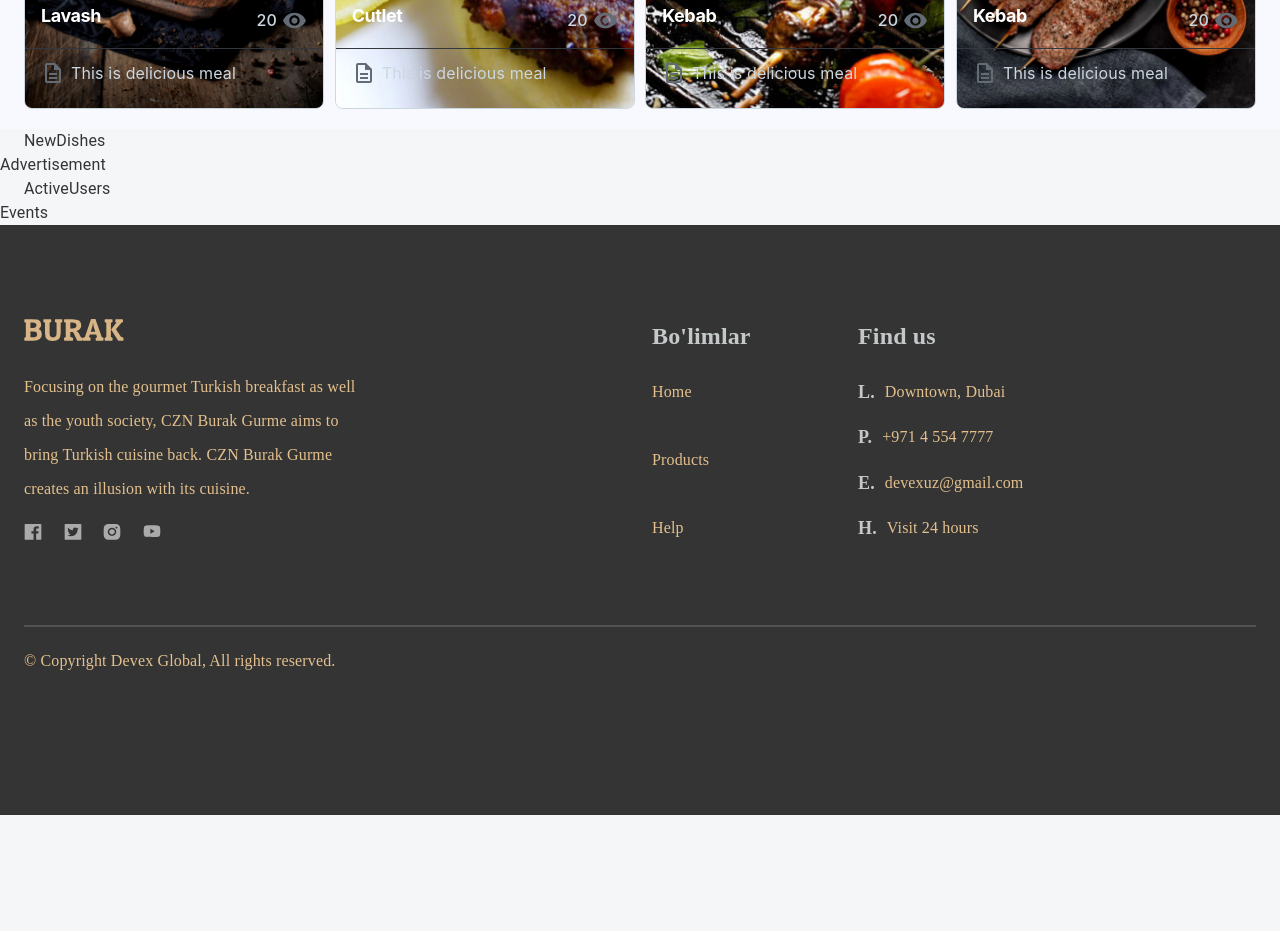
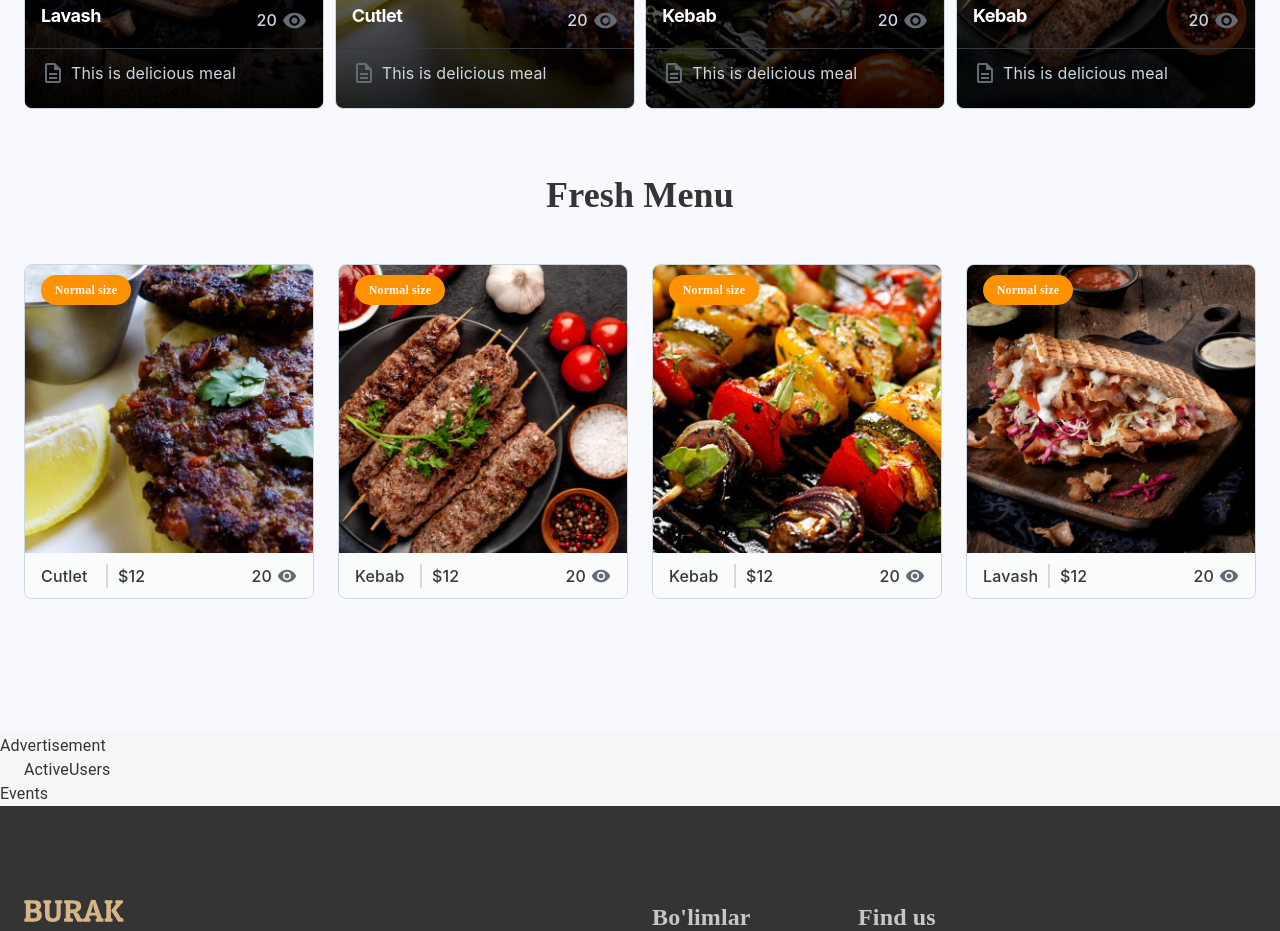
Before and after one commit to Max-MIT/burak-react, a React (Create React App) app: page / in a window 1280 px wide. Shown: the part 1460-2391 px from the top of the page. Before the commit the page ends 2275 px from the top, so only its background shows below. Built offline with nearby package versions, Linux system fonts and the light colour scheme.

Commit message:
feat: develop newDishes sectional component

```diff
--- a/src/app/screens/HomePage/NewDishes.tsx
+++ b/src/app/screens/HomePage/NewDishes.tsx
@@ -1,9 +1,64 @@
 import React from "react";
+import { Box, Container, Stack } from "@mui/material";
+import AspectRatio from "@mui/joy/AspectRatio";
+import Card from "@mui/joy/Card";
+import CardOverflow  from "@mui/joy/CardOverflow";
+import Typography from "@mui/joy/Typography";
+import {CssVarsProvider} from "@mui/joy/styles"
+import VisibilityIcon from "@mui/icons-material/Visibility";
+import Divider from "../../components/divider";
 
-import { Container } from "@mui/material";
+const newDishes = [
+    { productName: "Cutlet", imagePath: "/img/cutlet.webp" },
+    { productName: "Kebab", imagePath: "/img/kebab-fresh.webp" },
+    { productName: "Kebab", imagePath: "/img/kebab.webp" },
+    { productName: "Lavash", imagePath: "/img/lavash.webp" },
+];
 
 export default function NewDishes() {
-    return (<div>
-        <Container>NewDishes</Container>
-        </div>);
+    return (
+        <div className={"new-products-frame"}>
+        <Container>
+        <Stack className={"main"}>
+          <Box className={"category-title"}>Fresh Menu</Box>
+          <Stack className={"cards-frame"}>
+            <CssVarsProvider>
+                {newDishes.map((ele, index) => {
+                    return (
+                        <Card key={index} variant="outlined" className={"card"}>
+                            <CardOverflow>
+                                <div className="product-sale">Normal size</div>
+                                <AspectRatio ratio="1">
+                                    <img src={ele.imagePath} alt="" />
+                                </AspectRatio>
+                            </CardOverflow>
+
+                            <CardOverflow variant="soft" className="product-detail">
+                             <Stack  className="info">
+                                <Stack flexDirection={"row"}>
+                                    <Typography className={"title"}>
+                                        {ele.productName}
+                                    </Typography>
+                                    <Divider width="2" height="24" bg="#d9d9d9" />
+                                    <Typography className={"price"}>$12</Typography>
+                                </Stack>
+                                <Stack>
+                                    <Typography className={"views"}>
+                                        20
+                                        <VisibilityIcon
+                                        sx={{ fontSize: 20, marginLeft: "5px"}}
+                                        />
+                                    </Typography>
+                                </Stack>
+                               </Stack>
+                              </CardOverflow>
+                             </Card>
+                    );
+                })}
+            </CssVarsProvider>
+         </Stack>
+         </Stack>
+         </Container>
+         </div>
+    )
 }
--- a/src/app/screens/HomePage/PopularDishes.tsx
+++ b/src/app/screens/HomePage/PopularDishes.tsx
@@ -15,7 +15,7 @@
     { productName: "Cutlet", imagePath: "/img/cutlet.webp" },
     { productName: "Kebab", imagePath: "/img/kebab.webp" },
     { productName: "Kebab", imagePath: "/img/kebab-fresh.webp" },
-]
+];
 
 export default function PopularDishes() {
     return (
--- a/src/css/home.css
+++ b/src/css/home.css
@@ -93,7 +93,106 @@
     background: linear-gradient(
         to top,
         rgba(0, 0, 0, 0.4),
-        rgba(0, 0, 0, 0) 200 px
+        rgba(0, 0, 0, 0) 200px
     ),
     linear-gradient(to top, rgba(0, 0, 0, 0.8), rgba(0, 0, 0, 0) 300px);
    }
+
+   /** NEW PRODUCTS **/
+
+   .homepage .new-products-frame {
+    width: 100%;
+    height: 605px;
+    background: #f8f8ff;
+    display: flex;
+   }
+
+   .homepage .main {
+    margin-top: 45px;
+    display: flex;
+    flex-direction: column;
+    align-items: center;
+   }
+
+   .homepage .new-products-frame .category-title {
+    font-family: "Dansing Script";
+    font-style: normal;
+    font-weight: 700;
+    font-size: 36px;
+    line-height: 43px;
+   }
+
+   .homepage .new-products-frame .main .cards-frame {
+    width: 100%;
+    margin: 47px 2px 2px 2px;
+    flex-direction: row;
+    justify-content: space-between;
+   }
+
+   .homepage .new-products-frame .main .card {
+    height: 335px;
+    width: 290px;
+    cursor: pointer;
+   }
+
+   .homepage .new-products-frame .product-sale {
+    position: absolute;
+    margin-top: 10px;
+    z-index: 100;
+    width: 90px;
+    height: 30px;
+    display: flex;
+    align-items: center;
+    justify-content: center;
+    background: #ff9200;
+    box-shadow: 4px 6px 20px rgba(0, 0, 0, 0.1);
+    border-radius: 25px;
+    font-family: "Poppins";
+    font-style: normal;
+    font-weight: 600;
+    font-size: 12px;
+    line-height: 21px;
+    color: #f8f8ff;
+   }
+
+   .homepage .new-products-frame .product-detail {
+    width: auto;
+    height: 49%;
+    display: flex;
+    justify-content: center;
+    margin-top: -12px;
+    border-top: 1px solid;
+    border-color: #f8f8ff;
+    background-color: #fafbfb;
+   }
+
+   .homepage .new-products-frame .product-detail .info {
+    width: 100%;
+    display: flex;
+    flex-direction: row;
+    justify-content: space-between;
+    align-items: center;
+   }
+
+   .homepage .new-products-frame .product-detail .title {
+    width: 65px;
+    font-weight: 500;
+   }
+
+   .homepage .new-products-frame .product-detail .price {
+    margin-left: 10px;
+    width: 2px;
+    font-weight: 500;
+   }
+
+   .homepage .new-products-frame .product-detail .divider {
+    margin: 0 10px 0 10px;
+    width: 2px;
+    background-color: #d9d9d9;
+   }
+
+   .homepage .new-products-frame .product-detail .views {
+    display: flex;
+    align-items: center;
+    font-weight: 500;
+   }
```
